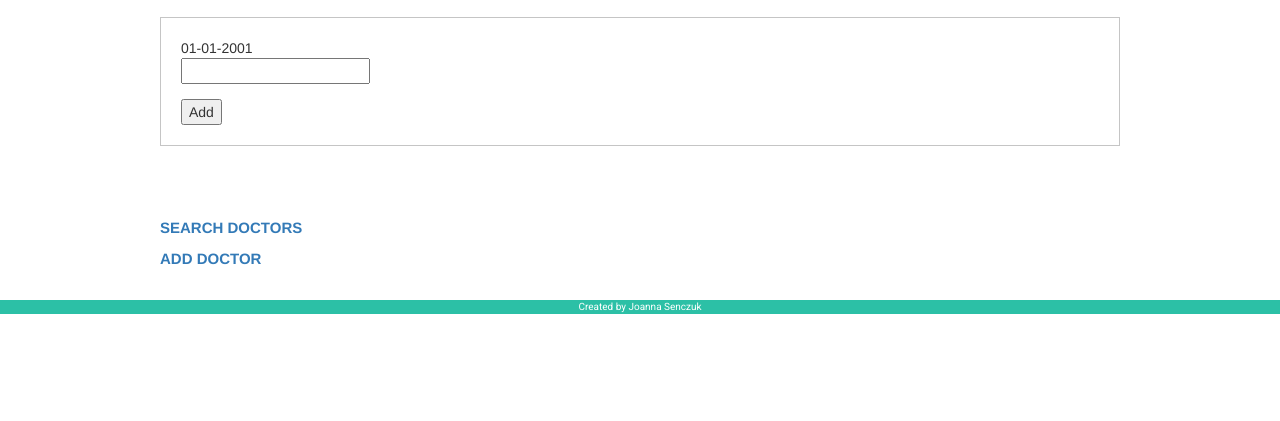
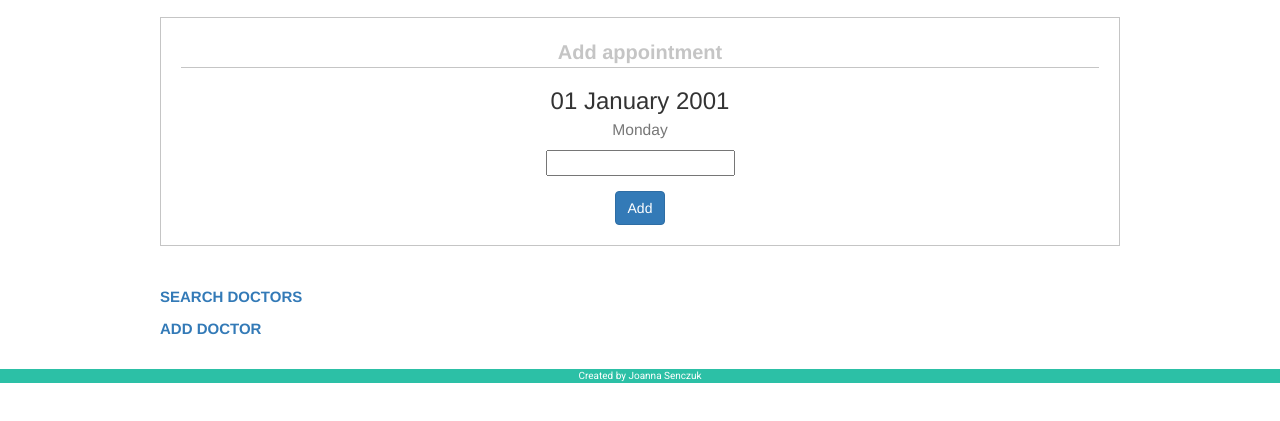
Before and after one commit to samik-j/online-clinic-ui, a React app: page /profiles/doctors/1/add-appointment/1 in a window 1280 px wide. Shown: the part 73-494 px from the top of the page. Built offline with nearby package versions, Linux system fonts and the light colour scheme.

Commit message:
Add style to AddAppointmentPage

```diff
--- a/public/css/style.css
+++ b/public/css/style.css
@@ -331,6 +331,11 @@ table#profile-appointment td.status-symbol {
     width: 25px;
 }
 
+/* ADD APPOINTMENT PAGE */
+.add-appointment {
+    text-align: center;
+}
+
 /* OTHER */
 .page-width {
     max-width: 1000px;
--- a/src/components/add_appointment_page/AddAppointmentPage.js
+++ b/src/components/add_appointment_page/AddAppointmentPage.js
@@ -56,13 +56,22 @@ class AddAppointmentPage extends React.Component {
         return (
             <div className="page-width">
                 <div className="border-box">
-                    <div>{moment(this.state.date).format('DD-MM-YYYY')}</div>
-                    <form onSubmit={this.handleSubmit2}>
-                        <div className="form-group">
-                            <input type="text" name="time" value={this.state.time} onChange={this.handleTimeChange}/>
-                        </div>
-                        <input type="submit" value="Add"/>
-                    </form>
+                    <div className="box-title">Add appointment</div>
+                    <div className="add-appointment">
+                        <h3>
+                            {moment(this.state.date).format('DD MMMM YYYY')}
+                            <br/>
+                            <small>{moment(this.state.date).format('dddd')}</small>
+                        </h3>
+                        <form onSubmit={this.handleSubmit2}>
+                            <div className="form-group">
+                                <input type="text" name="time" value={this.state.time}
+                                       onChange={this.handleTimeChange}/>
+                            </div>
+                            <input className="btn btn-primary" type="submit" value="Add"/>
+
+                        </form>
+                    </div>
                 </div>
             </div>
         );
```
